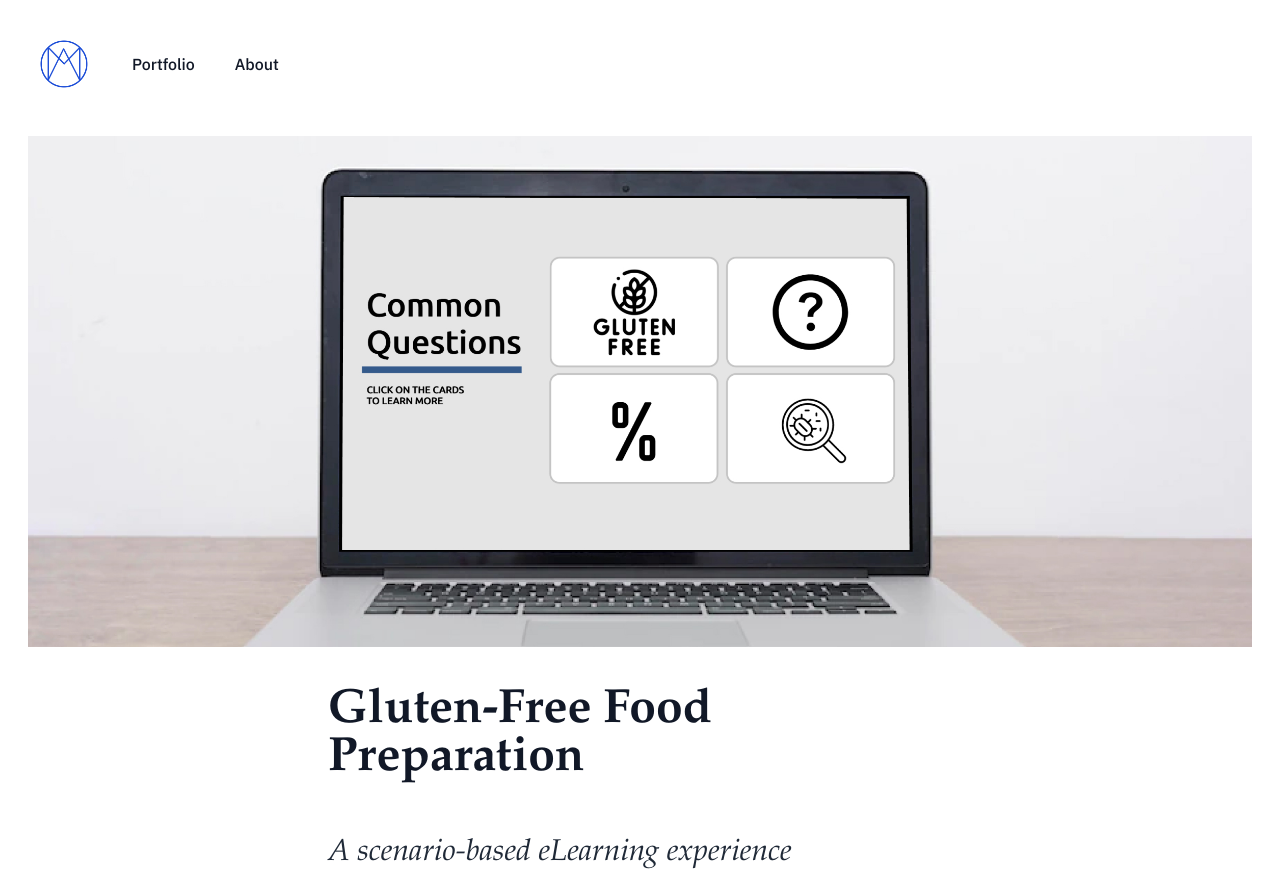
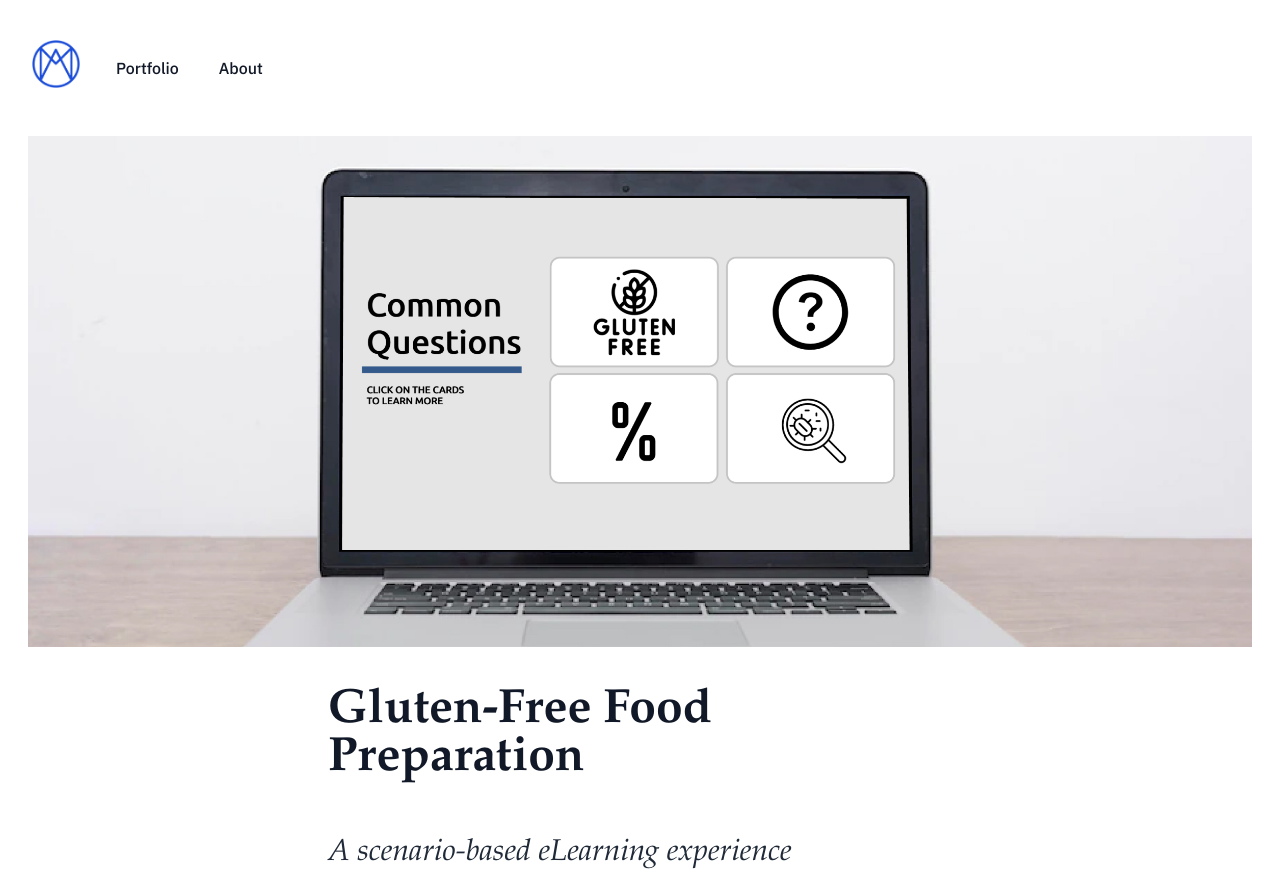
Before and after one commit to andymartin-work/andymartin-work, a website: page gf-food.html in a window 1280 px wide. Shown: the top 874 px of the page. Drawn offline with nearby package versions, Linux system fonts and the light colour scheme; a web font is replaced by a local one.

Commit message:
update navbar and icon
fix navbar and icons on all pages

```diff
--- a/about.html
+++ b/about.html
@@ -12,6 +12,7 @@
   />
   <link rel="stylesheet" href="https://use.fontawesome.com/releases/v5.12.1/css/all.css" crossorigin="anonymous">
   <link href="http://fonts.cdnfonts.com/css/palatino" rel="stylesheet">
+  <link rel="icon" href="img/am_id_positive.png">
   <style>
     @import url('https://fonts.googleapis.com/css2?family=IBM+Plex+Sans:ital,wght@0,100;0,200;0,300;0,400;0,500;0,600;0,700;1,100;1,200;1,300;1,400;1,500;1,600;1,700&display=swap');
     @import url('http://fonts.cdnfonts.com/css/palatino');
@@ -28,15 +29,15 @@
 
 <!--navbar-->
 <nav class="bg-transparent navnormal transition ease-in-out delay-150 pt-8 mytext" id="navbar">
-  <div class="max-w-7xl mx-auto px-2 sm:px-6 lg:px-8">
+  <div class="max-w-7xl mx-auto px-6 lg:px-8">
     <div class="relative flex items-center justify-between h-16">
 
       <div class="flex-1 flex items-left justify-left sm:items-stretch sm:justify-start">
         <div>
-          <a href="/"><img class="max-w-[4rem]" src="img/M-b.png" alt="" /></a>
+          <a href="/"><img class="max-w-[3rem]" src="img/am_id_negative.png" alt="" /></a>
 
         </div>
-        <div class="sm:block ml-6 mt-3">
+        <div class="sm:block ml-6 mt-2">
           <div class="flex space-x-4 text-l">
 
 
--- a/gf-food.html
+++ b/gf-food.html
@@ -12,6 +12,7 @@
   />
   <link rel="stylesheet" href="https://use.fontawesome.com/releases/v5.12.1/css/all.css" crossorigin="anonymous">
   <link href="http://fonts.cdnfonts.com/css/palatino" rel="stylesheet">
+  <link rel="icon" href="img/am_id_positive.png">
   <style>
     @import url('https://fonts.googleapis.com/css2?family=IBM+Plex+Sans:ital,wght@0,100;0,200;0,300;0,400;0,500;0,600;0,700;1,100;1,200;1,300;1,400;1,500;1,600;1,700&display=swap');
     @import url('http://fonts.cdnfonts.com/css/palatino');
@@ -32,28 +33,28 @@ transition: top 0.3s; /* Transition effect when sliding down (and up) */
 <body>
 
     <!-- navbar -->
-  <!-- This example requires Tailwind CSS v2.0+ -->
-<nav class="bg-transparent navnormal transition ease-in-out delay-150 pt-8" id="navbar">
-  <div class="max-w-7xl mx-auto px-2 sm:px-6 lg:px-8">
+    <nav class="bg-transparent navnormal transition ease-in-out delay-150 pt-8 mytext" id="navbar">
+      <div class="max-w-7xl mx-auto px-6 lg:px-8">
         <div class="relative flex items-center justify-between h-16">
 
           <div class="flex-1 flex items-left justify-left sm:items-stretch sm:justify-start">
             <div>
-          <a href="/"><img class="max-w-[4rem]" src="img/M-b.png" alt="" /></a>
+              <a href="/"><img class="max-w-[3rem]" src="img/am_id_negative.png" alt="" /></a>
 
             </div>
-        <div class="sm:block ml-6 mt-3 mytext font-bold">
+            <div class="sm:block ml-6 mt-2">
               <div class="flex space-x-4 text-l">
-            <!-- Current: "bg-gray-900 text-white", Default: "text-gray-300 hover:bg-gray-700 hover:text-white" -->
+
 
                 <a href="index.html#1" class="text-gray-900 hover:underline px-3 py-2 rounded-md font-medium">Portfolio</a>
 
                 <a href="about.html" class="text-gray-900  hover:underline px-3 py-2 rounded-md font-medium">About</a>
-
-            <!--<a href="#" class="text-gray-900  hover:underline px-3 py-2 rounded-md font-medium">Contact</a>-->
               </div>
             </div>
           </div>
+
+
+
 
         </div>
       </div>
```
Also changed, not shown: index.html (+1 -0 lines), scales-project.html (+9 -8 lines), css/main.css, img/M-b.png (deleted), img/M.png (deleted), img/am_id_negative.png (added), img/am_id_positive.png (added), 1 other file. Lines whose indentation alone changed are shown as unchanged.
